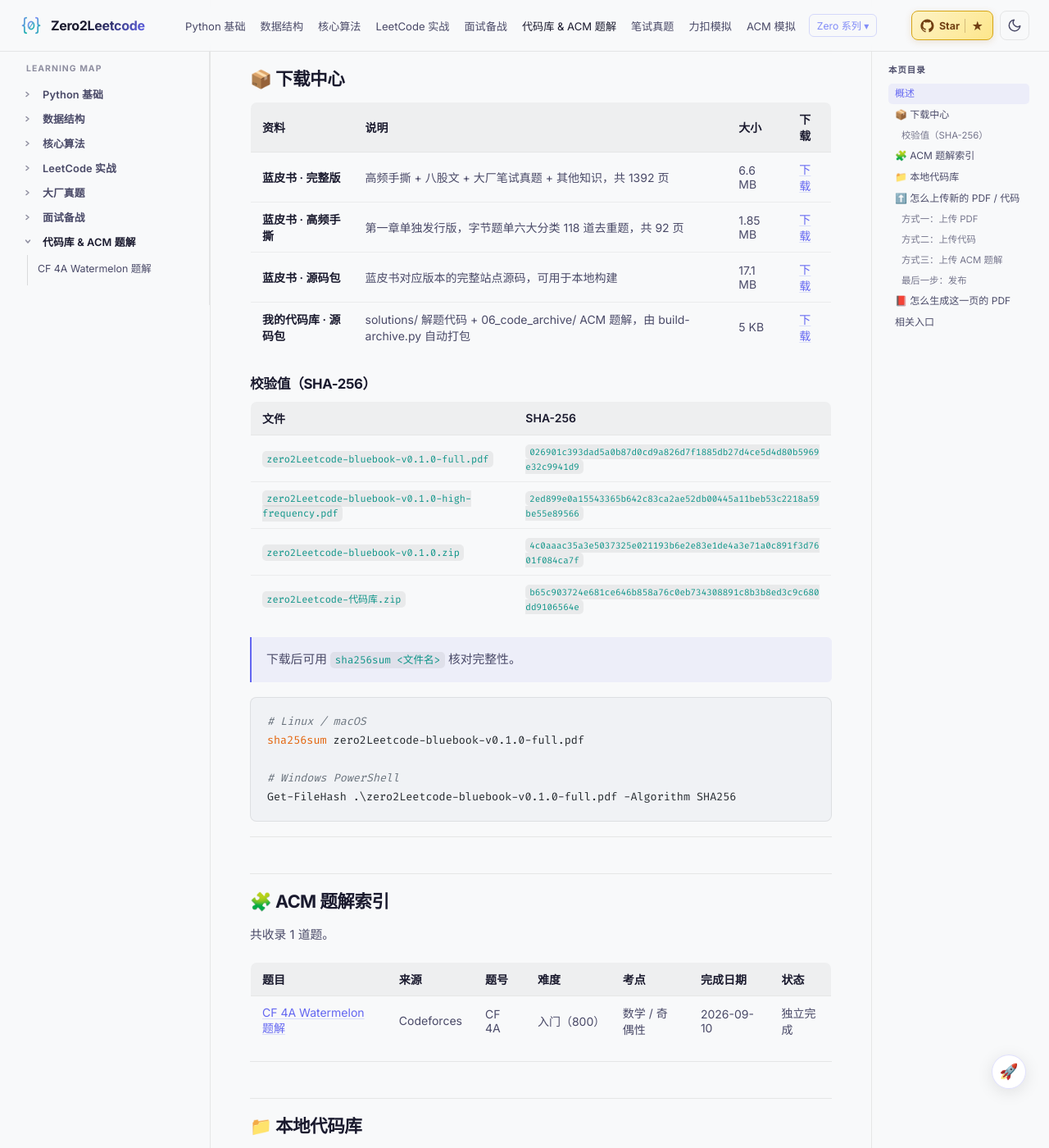
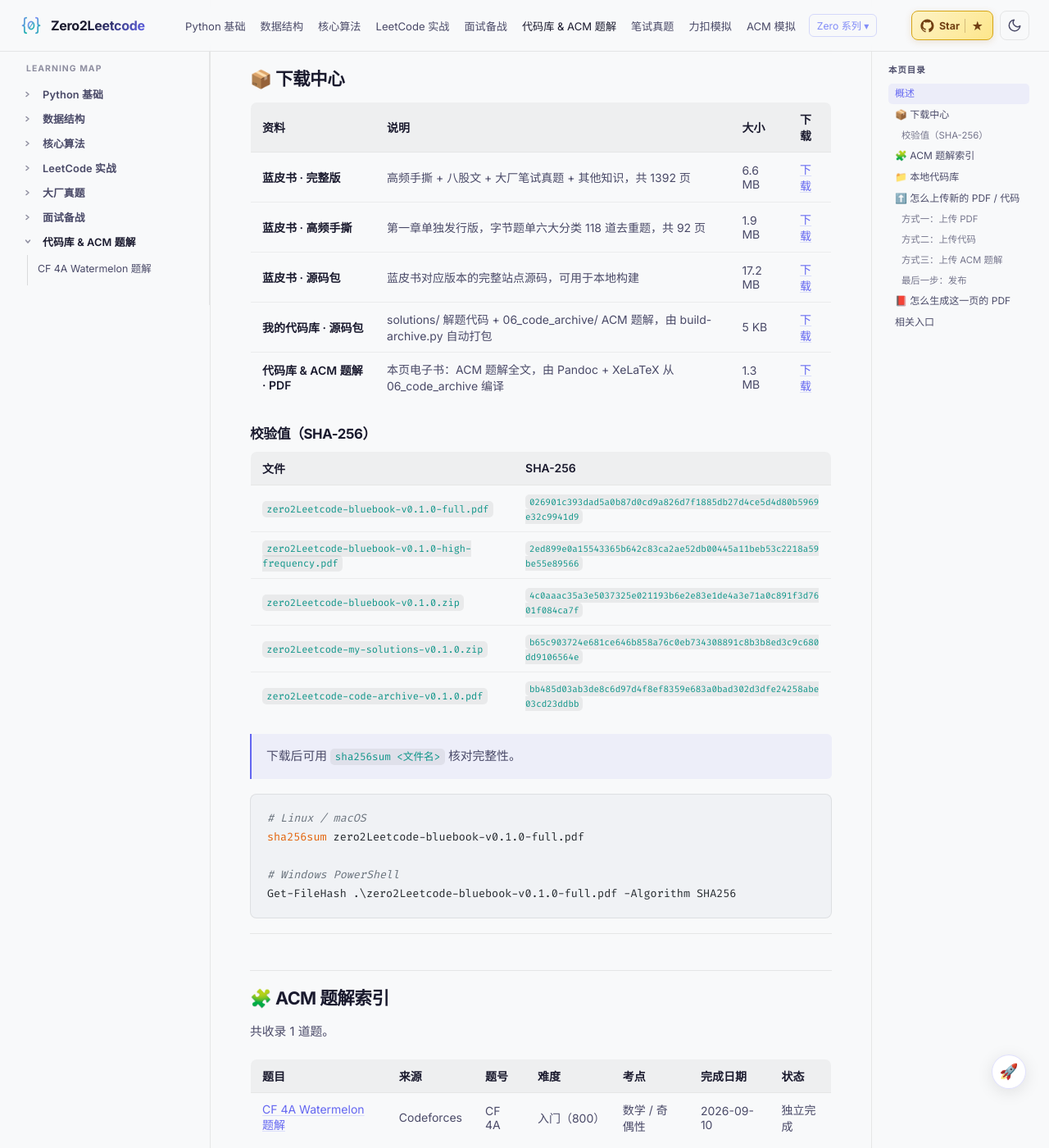
Before and after one commit to cyberspace-cs/zero2Leetcode, a Jekyll site: the page built from 06_code_archive/index.md, in a window 1280 px wide and 1400 px high, scrolled down 613 px. Shown: the whole window at 82% size. Built offline with Jekyll 4.4.1, drawn with Linux system fonts in a browser that asks for light colours; nearby versions of some CDN libraries; comment, search, counter and statistics services are not loaded.

Commit message:
feat: 发布代码库 & ACM 题解 PDF，下载资产改用 ASCII 文件名
- 新增 downloads/zero2Leetcode-code-archive-v0.1.0.pdf（7 页，Pandoc+XeLaTeX 编译，0 缺字）
- 代码包改名 zero2Leetcode-my-solutions-v0.1.0.zip，与 bluebook 发行包命名规范对齐
- 同步更新 _data/downloads.yml、build-archive.py、verify-deploy.sh、README、DEPLOY_zh.md
- 新增 scripts/build-code-pdf.ps1：Windows 一键出 PDF（拆分 pandoc/xelatex 两步，便于快速迭代排版）
- verify-deploy.sh 扩展到 29 项自检

````diff
--- a/DEPLOY_zh.md
+++ b/DEPLOY_zh.md
@@ -182,7 +182,7 @@ git push
 solutions/*.py 的 docstring ──┐
                               ├──► scripts/build-archive.py ──┬──► _data/code_library.yml
 06_code_archive/problems/*.md ┤                               ├──► _data/acm_problems.yml
-                              │                               └──► downloads/zero2Leetcode-代码库.zip
+                              │                               └──► downloads/zero2Leetcode-my-solutions-v0.1.0.zip
 _data/downloads.yml（手工维护）──┴──► 下载中心表（sha256 自动回写）
 ```
 
@@ -208,27 +208,40 @@ python scripts/build-archive.py
 2. 在 `_data/downloads.yml` 加一条记录（`file` / `title` / `desc` / `size` / `sha256`）
 3. `git push` 后服务器重建
 
-> `file` 为 `zero2Leetcode-代码库.zip` 的那条由脚本自动维护，手改会被覆盖。
+> `file` 为 `zero2Leetcode-my-solutions-v0.1.0.zip` 的那条由脚本自动维护，手改会被覆盖。
 
 ### 生成这一页的 PDF
 
 PDF 由 Pandoc + XeLaTeX 链路产出，和蓝皮书同一套。`06_code_archive` 已经接成**第 5 章**：
 
 ```bash
-./publish-pdf/build.sh --chapters 5 --output zero2Leetcode-代码库   # 只编代码库这章
-./publish-pdf/build.sh                                             # 完整编译（1-4 章）
-./publish-pdf/build.sh --chapters 1 --output preview                # 只编译第 1 章做预览
+./publish-pdf/build.sh --chapters 5 --output zero2Leetcode-code-archive-v0.1.0  # 只编代码库这章
+./publish-pdf/build.sh                                                          # 完整编译（1-4 章）
+./publish-pdf/build.sh --chapters 1 --output preview                            # 只编译第 1 章做预览
 ```
 
 产物写入 `output/pdf/`，把它复制到 `downloads/` 再同步清单即可：
 
 ```bash
-cp output/pdf/zero2Leetcode-代码库.pdf downloads/
+cp output/pdf/zero2Leetcode-code-archive-v0.1.0.pdf downloads/
 python scripts/sync-downloads.py
 # 然后打开 _data/downloads.yml 补一下 title / desc
 ```
 
 依赖：`pandoc`、`xelatex`、`pdfinfo`、`python3`。
+
+#### Windows 一键脚本（推荐）
+
+Windows 上直接用 `scripts/build-code-pdf.ps1`，它会分两步执行并把结果放进 `downloads/`：
+
+```powershell
+powershell -NoProfile -ExecutionPolicy Bypass -File scripts/build-code-pdf.ps1
+python scripts/sync-downloads.py
+```
+
+> 该脚本刻意把 pandoc 和 xelatex 拆开：pandoc 启动极慢（杀软扫描），
+> 而排版/字体出问题时只需重跑 xelatex 那一步（约 15 秒），不必再等 pandoc。
+> 用 `PANDOC` 环境变量可指定 pandoc 路径。
 
 #### Windows 上的 pandoc 坑（重要）
 
--- a/_data/downloads.yml
+++ b/_data/downloads.yml
@@ -7,8 +7,9 @@
 #   Linux/macOS : sha256sum downloads/<文件名>
 #   Windows     : Get-FileHash .\downloads\<文件名> -Algorithm SHA256
 #
-# 注意：file 为 zero2Leetcode-代码库.zip 的那条由 scripts/build-archive.py 自动维护，
+# 注意：file 为 zero2Leetcode-my-solutions-v0.1.0.zip 的那条由 scripts/build-archive.py 自动维护，
 #       手改 size/sha256 会在下次打包时被覆盖。
+#       size / sha256 也可以用 scripts/sync-downloads.py 一键重算。
 
 items:
   - title: "蓝皮书 · 完整版"
@@ -20,17 +21,23 @@ items:
   - title: "蓝皮书 · 高频手撕"
     file: "zero2Leetcode-bluebook-v0.1.0-high-frequency.pdf"
     desc: "第一章单独发行版，字节题单六大分类 118 道去重题，共 92 页"
-    size: "1.85 MB"
+    size: "1.9 MB"
     sha256: "2ed899e0a15543365b642c83ca2ae52db00445a11beb53c2218a59be55e89566"
 
   - title: "蓝皮书 · 源码包"
     file: "zero2Leetcode-bluebook-v0.1.0.zip"
     desc: "蓝皮书对应版本的完整站点源码，可用于本地构建"
-    size: "17.1 MB"
+    size: "17.2 MB"
     sha256: "4c0aaac35a3e5037325e021193b6e2e83e1de4a3e71a0c891f3d7601f084ca7f"
 
   - title: "我的代码库 · 源码包"
-    file: "zero2Leetcode-代码库.zip"
+    file: "zero2Leetcode-my-solutions-v0.1.0.zip"
     desc: "solutions/ 解题代码 + 06_code_archive/ ACM 题解，由 build-archive.py 自动打包"
     size: "5 KB"
     sha256: "b65c903724e681ce646b858a76c0eb734308891c8b3b8ed3c9c680dd9106564e"
+
+  - title: "代码库 & ACM 题解 · PDF"
+    file: "zero2Leetcode-code-archive-v0.1.0.pdf"
+    desc: "本页电子书：ACM 题解全文，由 Pandoc + XeLaTeX 从 06_code_archive 编译"
+    size: "1.3 MB"
+    sha256: "bb485d03ab3de8c6d97d4f8ef8359e683a0bad302d3dfe24258abe03cd23ddbb"
--- a/scripts/build-archive.py
+++ b/scripts/build-archive.py
@@ -6,7 +6,7 @@
 
   1. 扫描 solutions/*.py        -> 生成 _data/code_library.yml
   2. 扫描 06_code_archive/problems/*.md -> 生成 _data/acm_problems.yml
-  3. 打包上述内容                -> downloads/zero2Leetcode-代码库.zip
+  3. 打包上述内容                -> downloads/zero2Leetcode-my-solutions-v0.1.0.zip
      并把 zip 的大小与 SHA-256 写回 _data/downloads.yml
 
 用法：
@@ -36,7 +36,7 @@ CODE_LIBRARY_YML = DATA_DIR / "code_library.yml"
 ACM_PROBLEMS_YML = DATA_DIR / "acm_problems.yml"
 DOWNLOADS_YML = DATA_DIR / "downloads.yml"
 
-ARCHIVE_NAME = "zero2Leetcode-代码库.zip"
+ARCHIVE_NAME = "zero2Leetcode-my-solutions-v0.1.0.zip"
 ARCHIVE_PATH = DOWNLOADS_DIR / ARCHIVE_NAME
 
 # zip 内条目的固定时间戳，保证内容不变时打包结果稳定
````
Also changed, not shown: 06_code_archive/README.md (+1 -1 lines), 5 other files.
